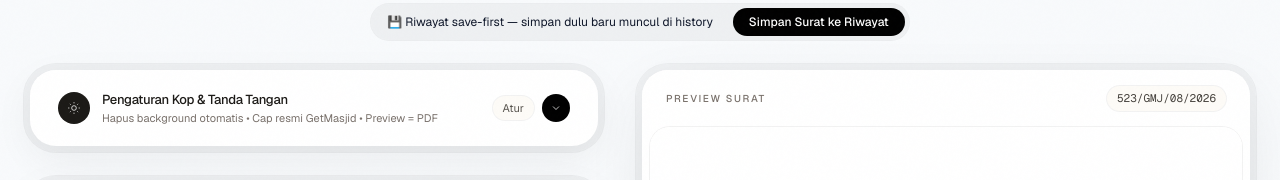
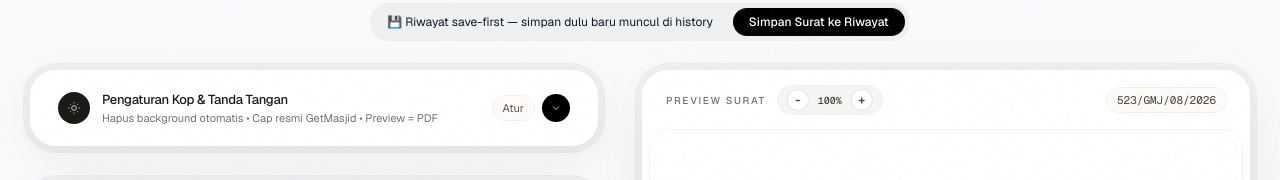
Before and after one commit to raffiatalla90/GenerateSurat, a Next.js app: page / in a window 1280 px wide. Shown: the part 319-499 px from the top of the page. Built offline with nearby package versions, Linux system fonts and the light colour scheme.

Commit message:
fix: remove stamp company name, remove logo image border, and add manual zoom controller for preview

```diff
--- a/src/components/LetterPreview.tsx
+++ b/src/components/LetterPreview.tsx
@@ -1,19 +1,76 @@
 "use client";
 
+import { useState, useRef, useEffect } from "react";
 import { KopSuratConfig, LetterData, SignatureConfig } from "@/types/letter";
 import { generateLetterHTML } from "@/lib/letter-html";
 
 export function LetterPreview({ data, kop, sig }: { data: LetterData; kop?: KopSuratConfig; sig?: SignatureConfig }) {
   const html = generateLetterHTML(data, kop, sig);
+  const [zoomMultiplier, setZoomMultiplier] = useState(1);
+  const iframeRef = useRef<HTMLIFrameElement>(null);
+
+  useEffect(() => {
+    const iframe = iframeRef.current;
+    if (!iframe) return;
+
+    const handleLoad = () => {
+      iframe.contentWindow?.postMessage({ type: "set-zoom", scale: zoomMultiplier }, "*");
+    };
+
+    iframe.addEventListener("load", handleLoad);
+    iframe.contentWindow?.postMessage({ type: "set-zoom", scale: zoomMultiplier }, "*");
+
+    return () => iframe.removeEventListener("load", handleLoad);
+  }, [zoomMultiplier, html]);
+
   return (
     <div className="p-1.5 rounded-[2rem] bg-black/[0.04] ring-1 ring-black/5">
       <div className="rounded-[calc(2rem-0.375rem)] bg-white shadow-[inset_0_1px_1px_rgba(255,255,255,0.9),0_20px_60px_rgba(0,0,0,0.07)] overflow-hidden flex flex-col">
-        <div className="flex items-center justify-between px-6 py-4">
-          <span className="text-[10px] tracking-[0.16em] uppercase font-medium text-stone-500">Preview Surat</span>
+        <div className="flex items-center justify-between px-6 py-4 flex-wrap gap-2">
+          <div className="flex items-center gap-3">
+            <span className="text-[10px] tracking-[0.16em] uppercase font-medium text-stone-500">Preview Surat</span>
+            {/* Zoom Capsule */}
+            <div className="inline-flex items-center gap-1.5 px-2.5 py-1 rounded-full bg-stone-100 ring-1 ring-black/5 text-stone-700">
+              <button
+                type="button"
+                onClick={() => setZoomMultiplier((prev) => Math.max(0.5, prev - 0.1))}
+                className="w-5 h-5 rounded-full bg-white ring-1 ring-black/5 flex items-center justify-center text-xs font-semibold hover:bg-stone-50 active:scale-95 transition"
+                title="Zoom Out"
+              >
+                -
+              </button>
+              <span className="text-[10px] font-mono font-medium px-1 min-w-[32px] text-center">
+                {Math.round(zoomMultiplier * 100)}%
+              </span>
+              <button
+                type="button"
+                onClick={() => setZoomMultiplier((prev) => Math.min(2.0, prev + 0.1))}
+                className="w-5 h-5 rounded-full bg-white ring-1 ring-black/5 flex items-center justify-center text-xs font-semibold hover:bg-stone-50 active:scale-95 transition"
+                title="Zoom In"
+              >
+                +
+              </button>
+              {zoomMultiplier !== 1 && (
+                <button
+                  type="button"
+                  onClick={() => setZoomMultiplier(1)}
+                  className="text-[9px] underline ml-1 hover:text-black transition"
+                >
+                  Reset
+                </button>
+              )}
+            </div>
+          </div>
           <span className="text-[11px] px-2.5 py-1 rounded-full bg-[#FDFBF7] ring-1 ring-black/5 text-stone-700 font-mono">{data.nomorSurat}</span>
         </div>
         <div className="mx-2 mb-2 rounded-[1.25rem] overflow-hidden ring-1 ring-black/5 bg-[#FDFBF7]">
-          <iframe title="Preview Surat" srcDoc={html} className="w-full h-[720px] md:h-[820px] border-0 bg-white" sandbox="allow-same-origin" />
+          <iframe
+            ref={iframeRef}
+            title="Preview Surat"
+            srcDoc={html}
+            className="w-full h-[720px] md:h-[820px] border-0 bg-white"
+            sandbox="allow-same-origin"
+          />
         </div>
         <p className="text-[11px] text-stone-500 text-center px-6 pb-4">Preview real-time • Dokumen tercetak rapi A4</p>
       </div>
--- a/src/lib/letter-html.ts
+++ b/src/lib/letter-html.ts
@@ -24,9 +24,6 @@ const STAMP_SVG_FALLBACK = svgToDataUrl(
     <path id="topArc" d="M 18 70 A 52 52 0 0 1 122 70"/>
     <path id="bottomArc" d="M 22 70 A 48 48 0 0 0 118 70"/>
   </defs>
-  <text fill="#0f6b4a" font-family="sans-serif" font-size="7.5" font-weight="700" letter-spacing="1.4" text-anchor="middle">
-    <textPath href="#topArc" startOffset="50%">PT GETMASJID DIGITAL INDONESIA</textPath>
-  </text>
   <text fill="#0f6b4a" font-family="sans-serif" font-size="5.2" font-weight="600" letter-spacing="1.1" text-anchor="middle" opacity="0.9">
     <textPath href="#bottomArc" startOffset="50%">TEMUKAN DAN TERHUBUNG KE MASJID</textPath>
   </text>
@@ -58,7 +55,7 @@ export function generateLetterHTML(
   const sigImg = sig.showSignature ? (sig.signatureImage || SIGNATURE_SVG_FALLBACK) : "";
   const stampImg = sig.showStamp ? (sig.stampImage || STAMP_SVG_FALLBACK) : "";
   const logoHtml = kop.logoImage
-    ? `<img src="${kop.logoImage}" alt="logo" style="width:46px;height:46px;object-fit:contain;border-radius:10px;background:white;border:1px solid #e5e7eb;" />`
+    ? `<img src="${kop.logoImage}" alt="logo" style="width:46px;height:46px;object-fit:contain;" />`
     : `<div class="logo" style="background:${escapeHtml(kop.accentColor)}">${escapeHtml(kop.logoText || "GM")}</div>`;
 
   // Split company name for GetMasjid style if contains no space; otherwise full
@@ -308,28 +305,37 @@ export function generateLetterHTML(
     </div>
   </div>
   <script>
+    let currentManualScale = 1;
     function autoScale() {
       const page = document.querySelector('.page');
       if (!page) return;
       const width = window.innerWidth;
       const targetWidth = 794; // approx A4 width in px at 96dpi (210mm)
+      let fitScale = 1;
       if (width < targetWidth) {
-        const scale = width / targetWidth;
-        if ('zoom' in document.body.style) {
-          document.body.style.zoom = scale;
-        } else {
-          // Firefox fallback
-          page.style.transform = 'scale(' + scale + ')';
-          page.style.transformOrigin = 'top center';
-          document.body.style.width = targetWidth + 'px';
-          document.body.style.overflowX = 'hidden';
-        }
+        fitScale = width / targetWidth;
+      }
+      const finalScale = fitScale * currentManualScale;
+
+      if ('zoom' in document.body.style) {
+        document.body.style.zoom = finalScale;
+        document.body.style.overflowX = finalScale > (width / targetWidth) ? 'auto' : 'hidden';
       } else {
-        document.body.style.zoom = '1';
-        page.style.transform = 'none';
-        document.body.style.width = 'auto';
+        // Firefox fallback
+        page.style.transform = 'scale(' + finalScale + ')';
+        page.style.transformOrigin = 'top center';
+        document.body.style.width = targetWidth + 'px';
+        document.body.style.overflowX = finalScale > (width / targetWidth) ? 'auto' : 'hidden';
       }
     }
+
+    window.addEventListener('message', function(event) {
+      if (event.data && event.data.type === 'set-zoom') {
+        currentManualScale = event.data.scale;
+        autoScale();
+      }
+    });
+
     window.addEventListener('load', autoScale);
     window.addEventListener('resize', autoScale);
     autoScale();
```
